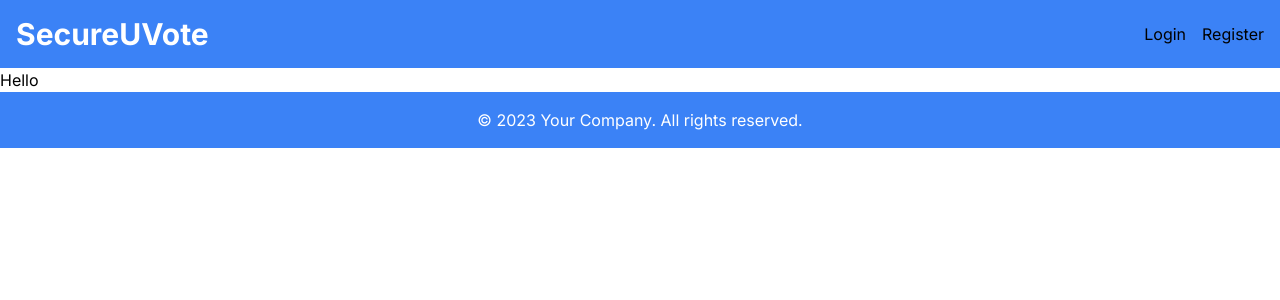
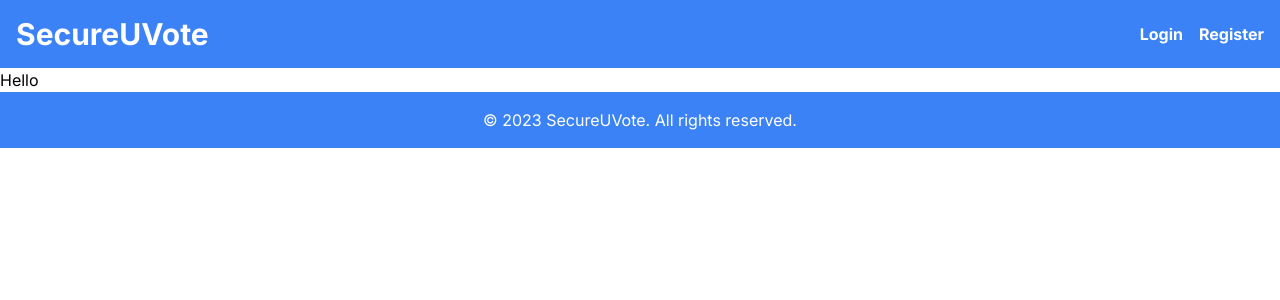
Before and after one commit to rebecca-kurtis/uledger-challenge, a Next.js app: page / in a window 1280 px wide. Shown: the top 300 px of the page. Built offline with nearby package versions, Linux system fonts and the light colour scheme.

Commit message:
change font colour and size for login and register links in nav bar

```diff
--- a/src/components/Footer.tsx
+++ b/src/components/Footer.tsx
@@ -4,7 +4,7 @@ const Footer: React.FC = () => {
   return (
     <footer className="bg-blue-500 py-4">
       <div className="container mx-auto text-white text-center">
-        <p>&copy; 2023 Your Company. All rights reserved.</p>
+        <p>&copy; 2023 SecureUVote. All rights reserved.</p>
       </div>
     </footer>
   );
--- a/src/components/Navbar.tsx
+++ b/src/components/Navbar.tsx
@@ -8,7 +8,7 @@ const Navbar: React.FC = () => {
         <Link href="/">
           <h1 className="text-white text-3xl font-bold cursor-pointer">SecureUVote</h1>
         </Link>
-        <ul className="flex space-x-4">
+        <ul className=" text-white font-bold flex space-x-4">
           <li>
             <Link href="/login" passHref>
               Login
```
